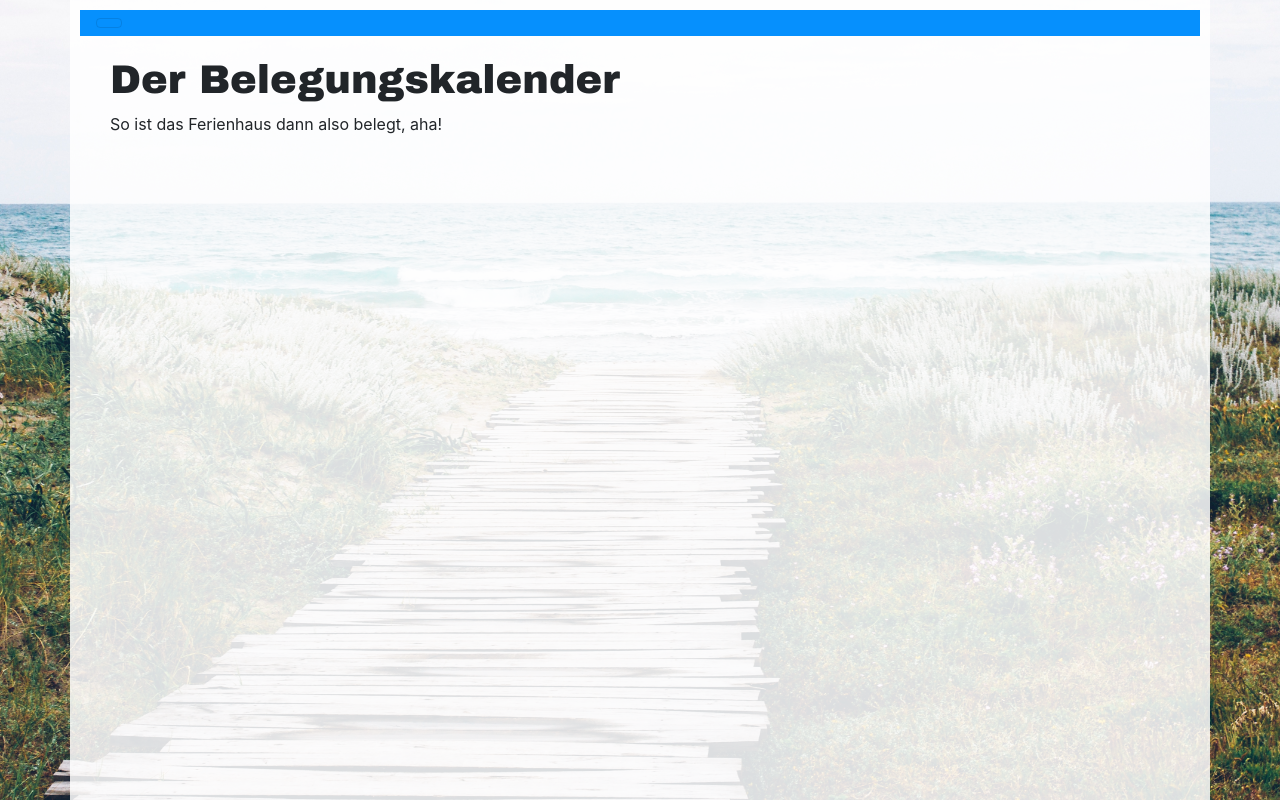
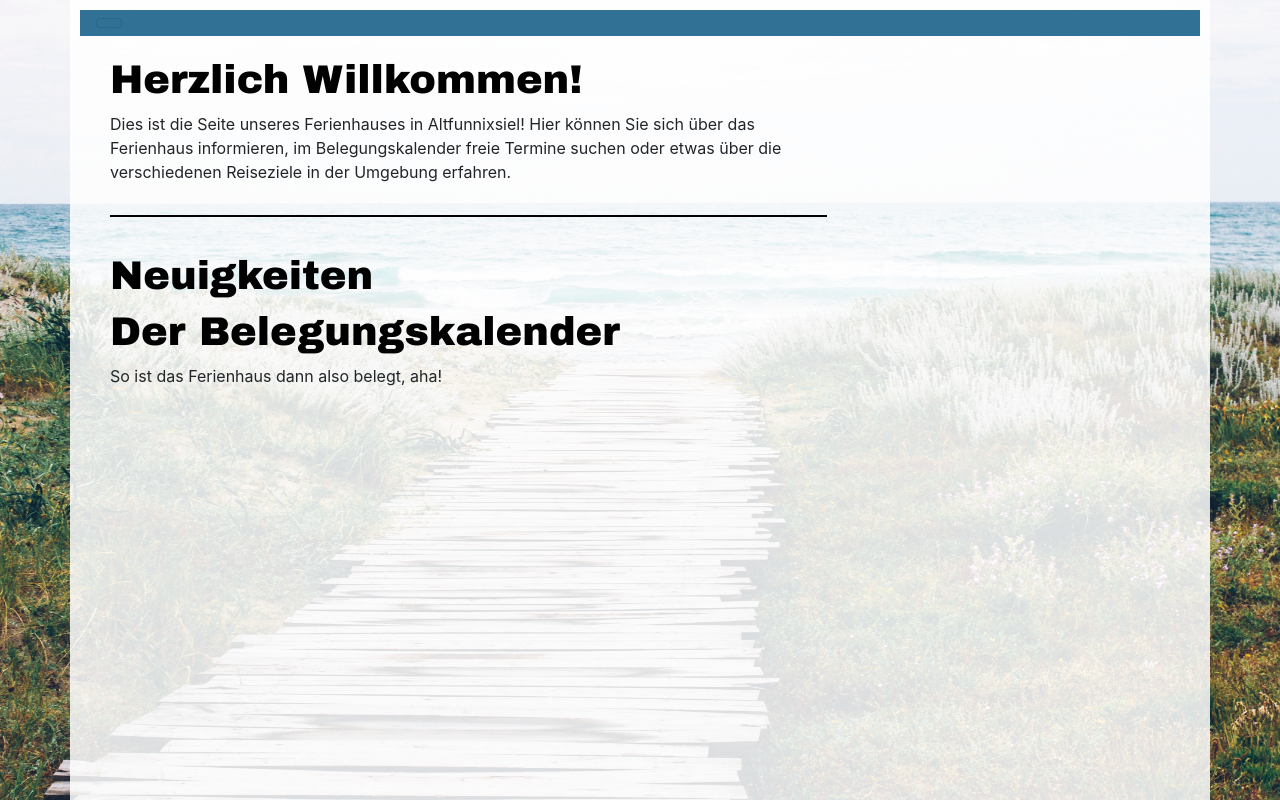
Before and after one commit to Ragoo/ferienhaus-web, a Django app: page /belegugnskalender/ in a window 1280 px wide. Run offline with Django 3.2, Linux system fonts and the light colour scheme; some libraries are stand-ins or nearby versions.

Commit message:
CSS changes

```diff
--- a/ferienhausWeb/static/css/ferienhausWeb.css
+++ b/ferienhausWeb/static/css/ferienhausWeb.css
@@ -1,5 +1,12 @@
-h1, h2, h3, h4 {
+h1 {
+
     font-family: 'Arial Black', cursive;
+    color: black;
+}
+
+h2, h3, h4 {
+    font-family: 'Arial Black', cursive;
+    color: #307195;
 }
 
 .date {
@@ -15,7 +22,7 @@
 }
 
 .post {
-    margin-bottom: 70px;
+    margin: 20px 0 70px 10px;
 }
 
 .post h1 a, .post h1 a:visited {
@@ -40,3 +47,9 @@
 .col-md-8 {
     margin: 20px 0 0 15px;
 }
+
+.home-greeting {
+    padding-bottom: 15px;
+    margin-bottom: 35px;
+    border-bottom: 2px solid black;
+}
--- a/ferienhausWeb/static/css/parts/top-nav.css
+++ b/ferienhausWeb/static/css/parts/top-nav.css
@@ -5,5 +5,5 @@
 }
 
 .navbar-light {
-    background-color: #0690fd;
+    background-color: #307195;
 }
--- a/ferienhausWeb/templates/ferienhausWeb/base.html
+++ b/ferienhausWeb/templates/ferienhausWeb/base.html
@@ -19,7 +19,14 @@
         <div class="content container">
             <div class="row">
                 <div class="col-md-8">
-
+                    <div class="home-greeting">
+                        <h1> Herzlich Willkommen!</h1>
+                        <p>Dies ist die Seite unseres Ferienhauses in Altfunnixsiel!
+                            Hier können Sie sich über das Ferienhaus informieren, im Belegungskalender freie Termine
+                            suchen oder etwas über die verschiedenen Reiseziele in der Umgebung erfahren.
+                        </p>
+                    </div>
+                    <h1 id="news">Neuigkeiten</h1>
                     {% block content %}
                     {% endblock %}
 
--- a/ferienhausWeb/templates/ferienhausWeb/home.html
+++ b/ferienhausWeb/templates/ferienhausWeb/home.html
@@ -6,7 +6,7 @@
             <div class="date">
                 {{ post.published_date }}
             </div>
-            <h1><a href="">{{ post.title }}</a></h1>
+            <h2>{{ post.title }}</h2>
             <p>{{ post.text|linebreaksbr }}</p>
         </div>
     {% endfor %}
--- a/ferienhausWeb/templates/ferienhausWeb/parts/top-nav.html
+++ b/ferienhausWeb/templates/ferienhausWeb/parts/top-nav.html
@@ -4,7 +4,7 @@
     <div class="collapse navbar-toggleable-md" id="navbarResponsive">
         <ul class="nav navbar-nav">
             <li class="nav-item">
-                <a href="/">Home</a>
+                <a href="/">🏠</a>
             <li class="nav-item">
                 <a href="{% url 'ferienhaus' %}">Ferienhaus</a>
             <li class="nav-item">
```
